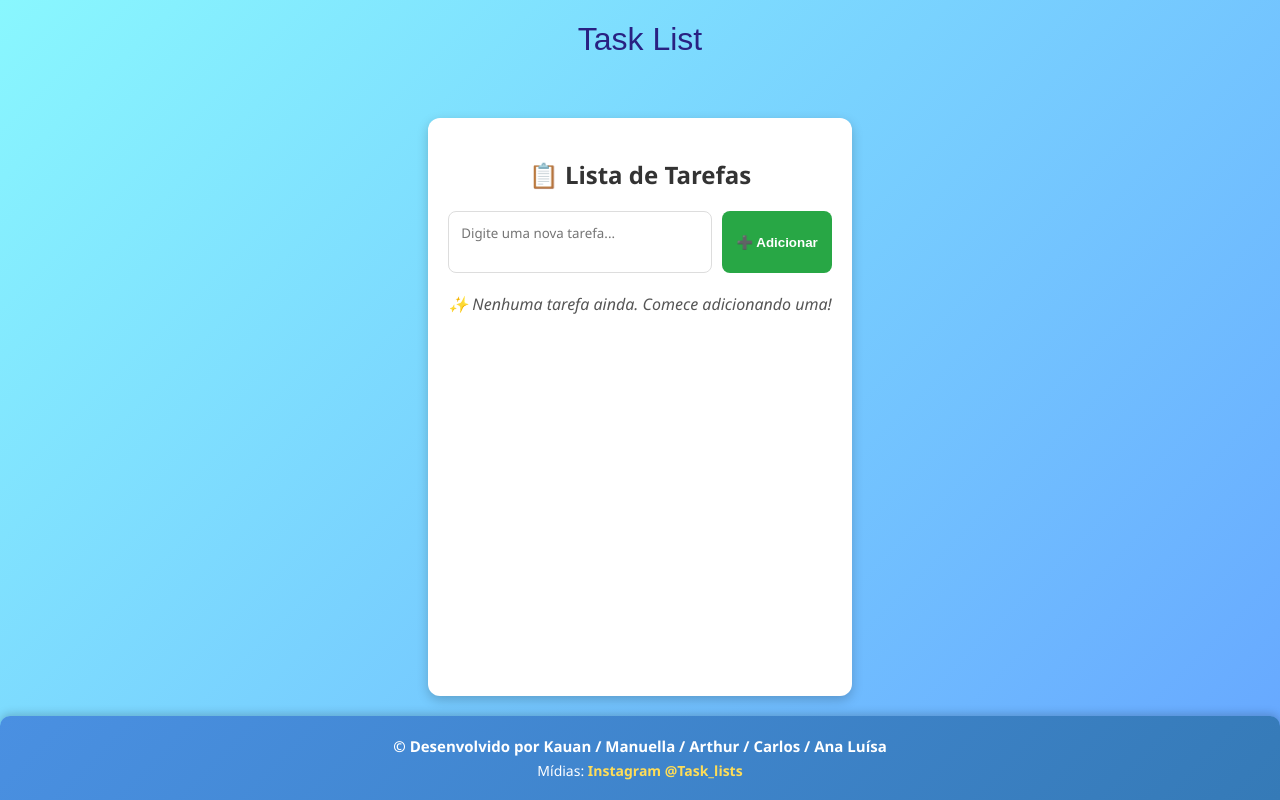
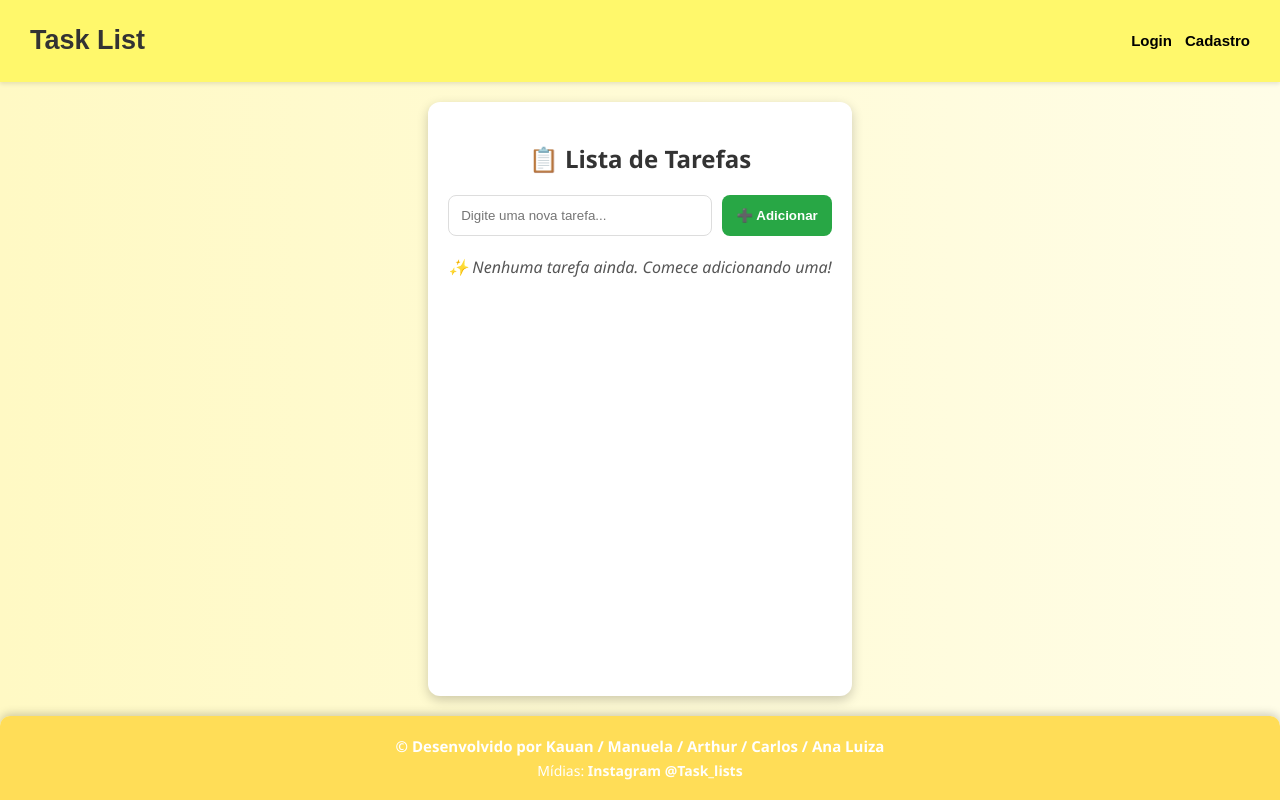
Before and after one commit to Dkzin209/Lista-de-Tarefas, a website: page projeto/index.html in a window 1280 px wide. Drawn offline with Linux system fonts and the light colour scheme; no server answers.

Commit message:
Projeto Finalizado

```diff
--- a/projeto/index.html
+++ b/projeto/index.html
@@ -6,6 +6,7 @@
     <meta name="viewport" content="width=device-width, initial-scale=1.0">
     <title>Task List</title>
     <link rel="icon" href="/projeto/logo.png">
+
     <style>
         body {
             font-family: "Segoe UI", Tahoma, sans-serif;
@@ -15,10 +16,12 @@
             height: 100vh;
             display: flex;
             flex-direction: column;
-            background: linear-gradient(135deg, #89f7fe, #66a6ff);
+            background: linear-gradient(to right, #fff9c4, #fffde7);
             color: #333;
             box-sizing: border-box;
+            overflow-y: auto;
         }
+
 
         h1 {
             font-family: "Bungee", sans-serif;
@@ -32,6 +35,7 @@
         h2 {
             text-align: center;
             color: #333;
+
         }
 
         .container {
@@ -45,23 +49,42 @@
             animation: fadeIn 0.6s ease;
         }
 
+
+        .navbar {
+            background-color: #fff86b;
+            box-shadow: 0 2px 4px rgba(0, 0, 0, 0.1);
+            padding: 3px 30px;
+            display: flex;
+            justify-content: space-between;
+            align-items: center;
+            font-family: Arial, sans-serif;
+            font-size: 18px;
+        }
+
+        .links a {
+            text-decoration: none;
+            color: #000000;
+            font-weight: bold;
+            margin-left: 8px;
+            font-size: 15px;
+
+        }
+
         form {
             display: flex;
             margin-bottom: 20px;
             gap: 10px;
         }
 
-        textarea {
+        input[type="text"] {
             flex: 1;
             padding: 12px;
             border: 1px solid #ddd;
             border-radius: 8px;
             transition: 0.3s;
-            resize: none;
-            font-family: "Segoe UI", Tahoma, sans-serif;
         }
 
-        textarea:focus {
+        input[type="text"]:focus {
             border-color: #66a6ff;
             outline: none;
             box-shadow: 0 0 6px rgba(102, 166, 255, 0.6);
@@ -115,8 +138,8 @@
             overflow: hidden;
             text-overflow: ellipsis;
             white-space: nowrap;
+        }
 
-        }
 
         li.concluida {
             text-decoration: line-through;
@@ -139,7 +162,7 @@
         @keyframes fadeIn {
             from {
                 opacity: 0;
-                transform: translateY(-10px);
+                transform: translateY(-40px);
             }
 
             to {
@@ -151,7 +174,7 @@
         @keyframes slideIn {
             from {
                 opacity: 0;
-                transform: translateX(-20px);
+                transform: translateX(-40px);
             }
 
             to {
@@ -161,7 +184,7 @@
         }
 
         footer {
-            background: linear-gradient(135deg, #4a90e2, #357ab7);
+            background: linear-gradient(135deg, #ffdd57, #ffdd57);
             color: #fff;
             text-align: center;
             padding: 15px 10px;
@@ -182,7 +205,7 @@
         }
 
         footer a {
-            color: #ffdd57;
+            color: #fffffff8;
             font-weight: bold;
             text-decoration: none;
             transition: color 0.3s;
@@ -192,25 +215,26 @@
             color: #fff;
             text-decoration: underline;
         }
-
-        .feito .tarefa {
-            text-decoration: line-through;
-            color: #888;
-        }
     </style>
 </head>
 
 <body>
     <header>
-        <h1>Task  List</h1>
     </header>
-
+    <div class="navbar">
+        <div class="nome">
+            <h2>Task List</h2>
+        </div>
+        <div class="links">
+            <a href="login.html" class="btn-auth">Login</a>
+            <a href="cadastro.html" class="btn-auth">Cadastro</a>
+        </div>
+    </div>
     <div class="container">
         <h2>📋 Lista de Tarefas</h2>
 
         <form id="form-tarefa">
-            <textarea id="input-tarefa" placeholder="Digite uma nova tarefa..." rows="2" maxlength="50"
-                required></textarea>
+            <input type="text" id="input-tarefa" placeholder="Digite uma nova tarefa..." required>
             <button type="submit" class="add">➕ Adicionar</button>
         </form>
 
@@ -219,7 +243,7 @@
     </div>
 
     <footer>
-        <p>© Desenvolvido por Kauan / Manuella / Arthur / Carlos / Ana Luísa</p>
+        <p>© Desenvolvido por Kauan / Manuela / Arthur / Carlos / Ana Luiza</p>
         <p>Mídias: <a href="https://instagram.com/Task_lists" target="_blank">Instagram @Task_lists</a></p>
     </footer>
 
--- a/projeto/script.js
+++ b/projeto/script.js
@@ -12,6 +12,7 @@ form.addEventListener("submit", async function (e) {
     e.preventDefault();
     const texto = input.value.trim();
     if (texto === "") return;
+
 
 
     const resposta = await fetch(url, {
@@ -108,7 +109,6 @@ function editarTarefa(span) {
 }
 
 
-
 function atualizarMensagem() {
     msgVazia.style.display = lista.children.length === 0 ? "block" : "none";
 }
```
